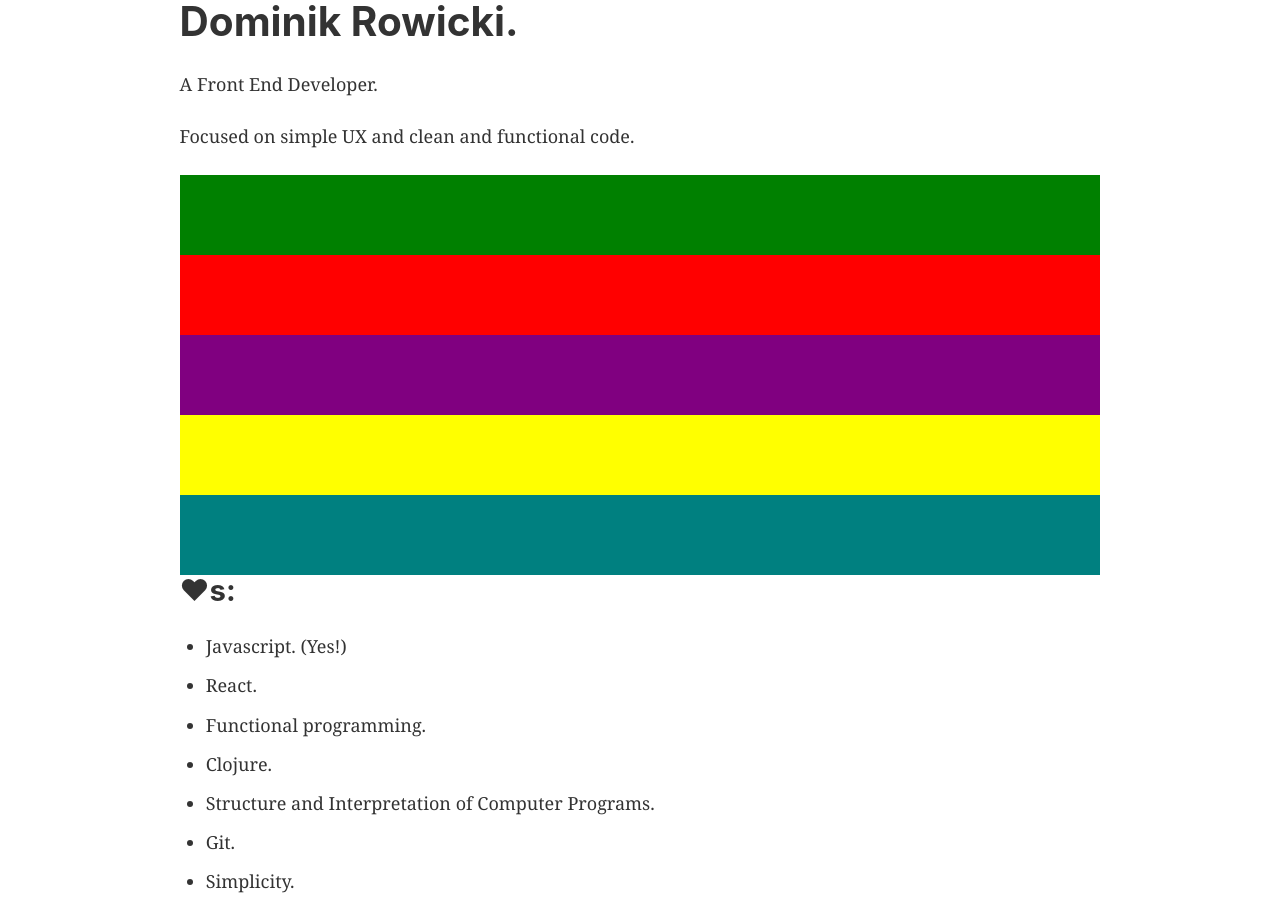
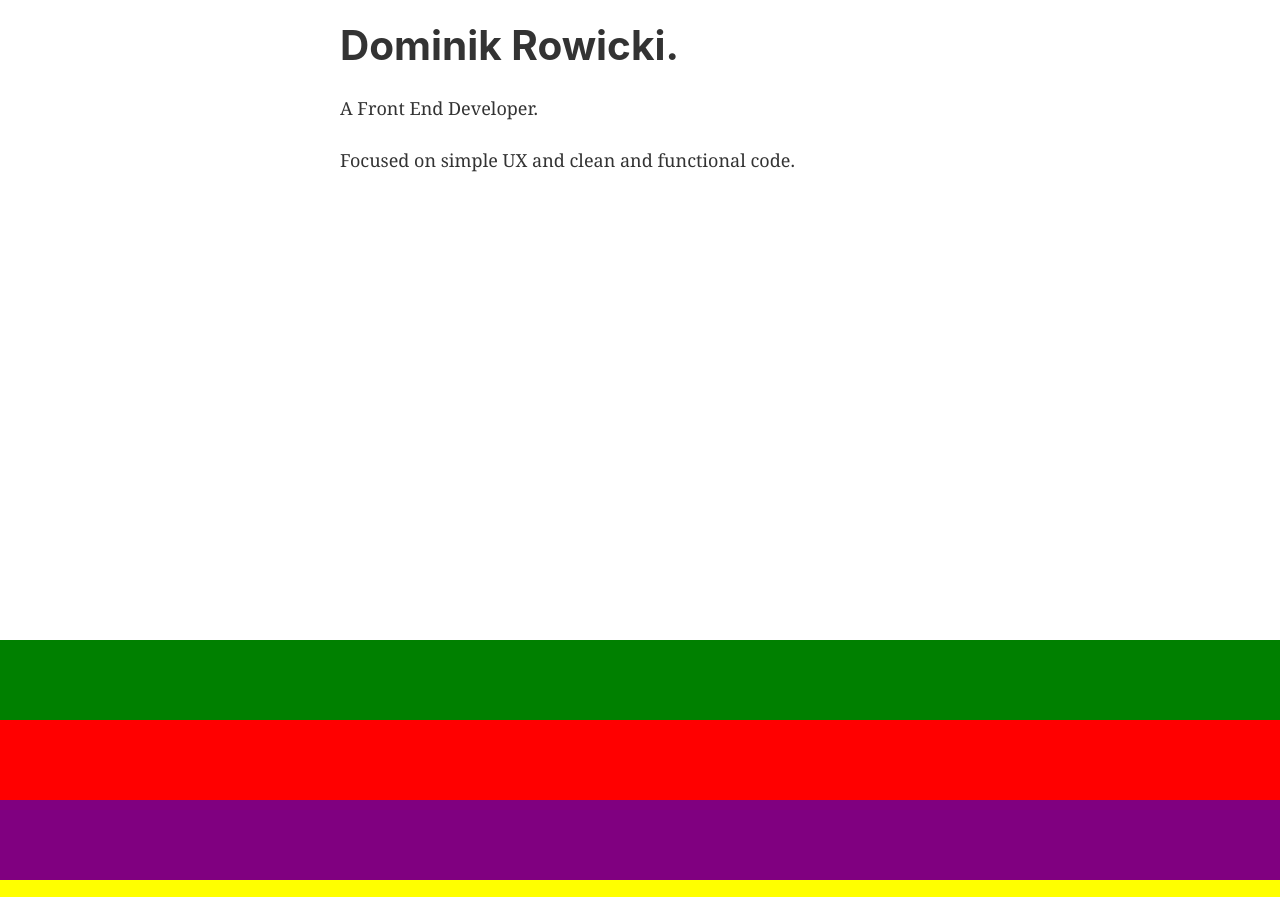
Before and after one commit to papermana/dominik.click, a Gatsby site: page / in a window 1280 px wide. Shown: the top 897 px of the page. Built offline with nearby package versions, Linux system fonts and the light colour scheme; Gatsby itself is replaced by a stand-in of ours.

Commit message:
Create component Section

```diff
--- a/src/components/layout.js
+++ b/src/components/layout.js
@@ -7,9 +7,6 @@ const Layout = ({ children }) => (
   <div
     style={{
       margin: `0 auto`,
-      maxWidth: 960,
-      padding: `0px 1.0875rem 1.45rem`,
-      paddingTop: 0,
     }}
   >
     <main>{children}</main>
--- /dev/null
+++ b/src/components/section.js
@@ -0,0 +1,22 @@
+import React from "react"
+import PropTypes from "prop-types"
+import cx from "classnames"
+
+import styles from "./section.module.css"
+
+const Section = ({ children, className }) => (
+  <section className={cx(styles.wrapper, className)}>
+    <div className={styles.content}>{children}</div>
+  </section>
+)
+
+Section.propTypes = {
+  children: PropTypes.node.isRequired,
+  className: PropTypes.string,
+}
+
+Section.defaultProps = {
+  className: "",
+}
+
+export default Section
--- /dev/null
+++ b/src/components/section.module.css
@@ -0,0 +1,11 @@
+.wrapper {
+  min-height: 80vh;
+  padding: 24px 0;
+}
+
+.content {
+  min-width: 280px;
+  max-width: 600px;
+  width: 80%;
+  margin: auto;
+}
--- a/src/pages/index.js
+++ b/src/pages/index.js
@@ -3,14 +3,20 @@ import React from "react"
 import Layout from "../components/layout"
 import SEO from "../components/seo"
 import Divider from "../components/divider"
+import Section from "../components/section"
+
+import styles from "./index.module.css"
 
 const IndexPage = () => (
   <Layout>
     <SEO title="Home" />
+    <Section>
       <h1>Dominik Rowicki.</h1>
       <p>A Front End Developer.</p>
       <p>Focused on simple UX and clean and functional code.</p>
+    </Section>
     <Divider />
+    <Section>
       <h2>❤︎s:</h2>
       <ul>
         <li>Javascript. (Yes!)</li>
@@ -21,7 +27,9 @@ const IndexPage = () => (
         <li>Git.</li>
         <li>Simplicity.</li>
       </ul>
+    </Section>
     <Divider folded />
+    <Section>
       <h2>Some useful things:</h2>
       <ul>
         <li>
@@ -31,6 +39,7 @@ const IndexPage = () => (
           &mdash; Lightweight sticky component for the modern web.
         </li>
       </ul>
+    </Section>
   </Layout>
 )
 
--- /dev/null
+++ b/src/pages/index.module.css
@@ -0,0 +1,4 @@
+.section {
+  min-height: 80vh;
+  padding: calc((100% - 280px) / 2);
+}
```
Lines whose indentation alone changed are shown as unchanged.
